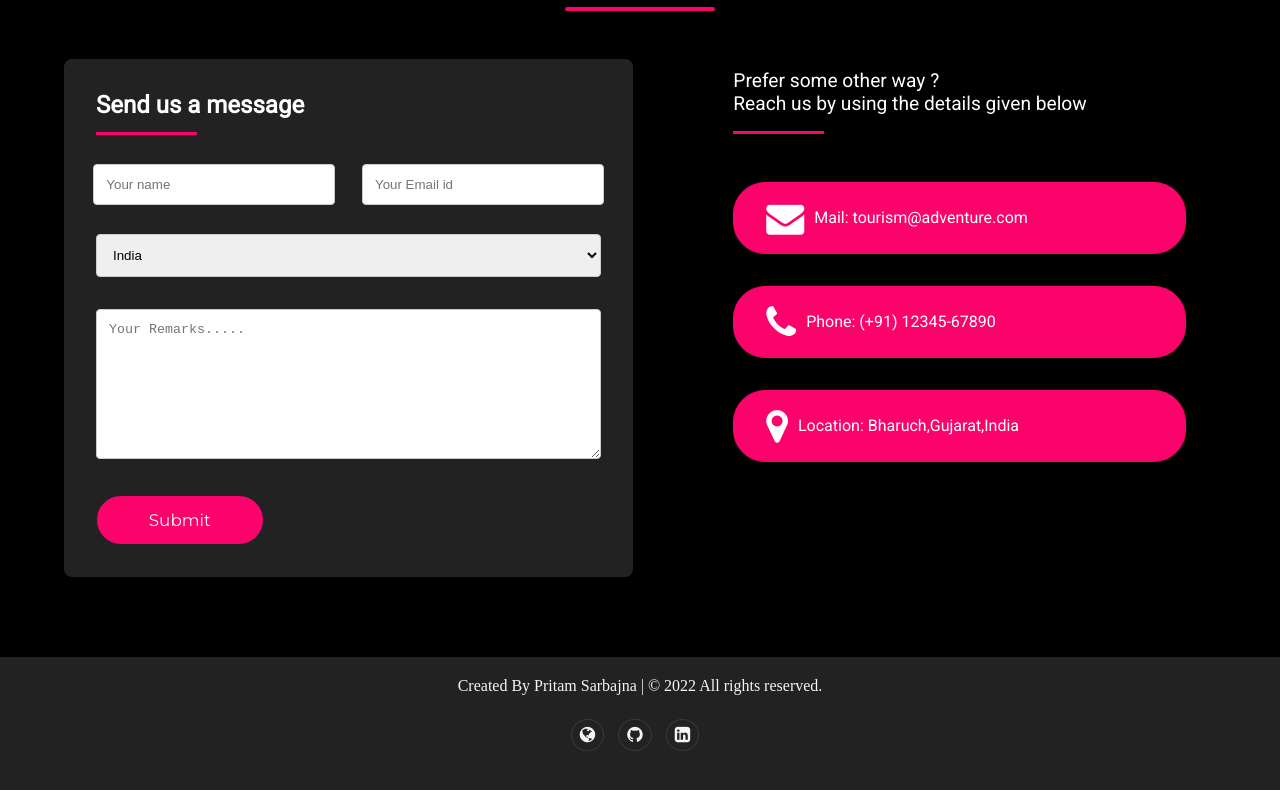
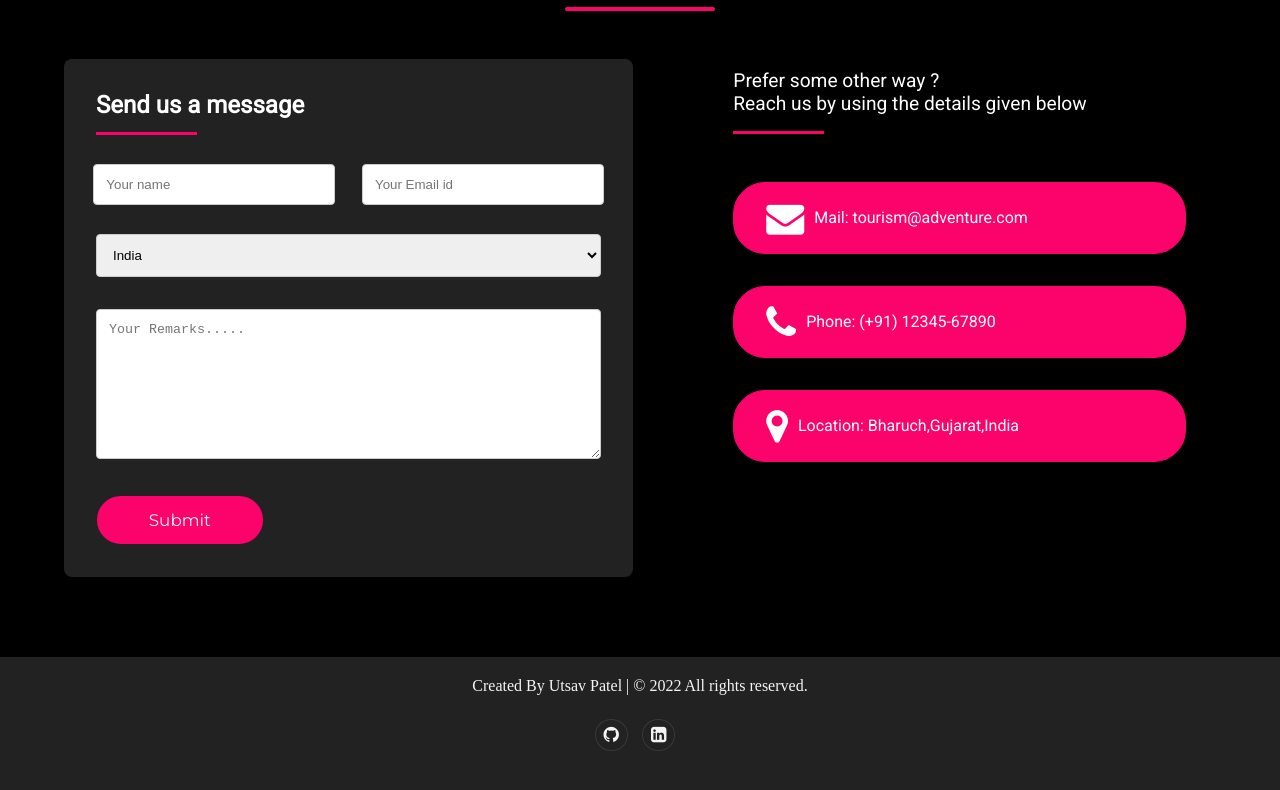
Before and after one commit to Hetprajapati12/tourism-website, a plain HTML site: page index.html in a window 1280 px wide. Shown: the part 4953-5743 px from the top of the page. Drawn offline with nearby package versions, Linux system fonts and the light colour scheme; a web font is replaced by a local one.

Commit message:
Update index.html

```diff
--- a/index.html
+++ b/index.html
@@ -346,12 +346,11 @@
     <!-- end -->
     <!--footer-->
     <section class="footer">
-        <span>Created By Pritam Sarbajna | &#169 2022 All rights reserved.</span>
+        <span>Created By Utsav Patel | &#169 2022 All rights reserved.</span>
         <div class="social">
             <li>
-                <a href="https://pritam-sarbajna-portfolio.netlify.app/" target="_blank" rel="noreferrer"><i class="fa fa-globe"></i></a>
-                <a href="https://github.com/PritamSarbajna" target="_blank" rel="noreferrer"><i class="fa fa-github"></i></a>
-                <a href="https://www.linkedin.com/in/pritam-sarbajna-74945821b/" target="_blank" rel="noreferrer"><i class="fa fa-linkedin-square"></i></a>
+                <a href="https://github.com/up1512001" target="_blank" rel="noreferrer"><i class="fa fa-github"></i></a>
+                <a href="https://www.linkedin.com/in/utsav-patel-8155a31a7/" target="_blank" rel="noreferrer"><i class="fa fa-linkedin-square"></i></a>
             </li>
         </div>
     </section>
```
